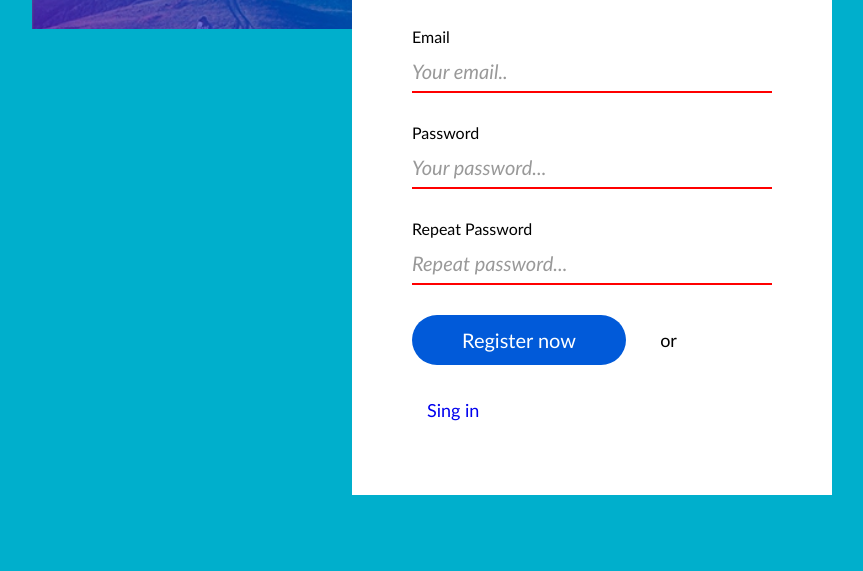
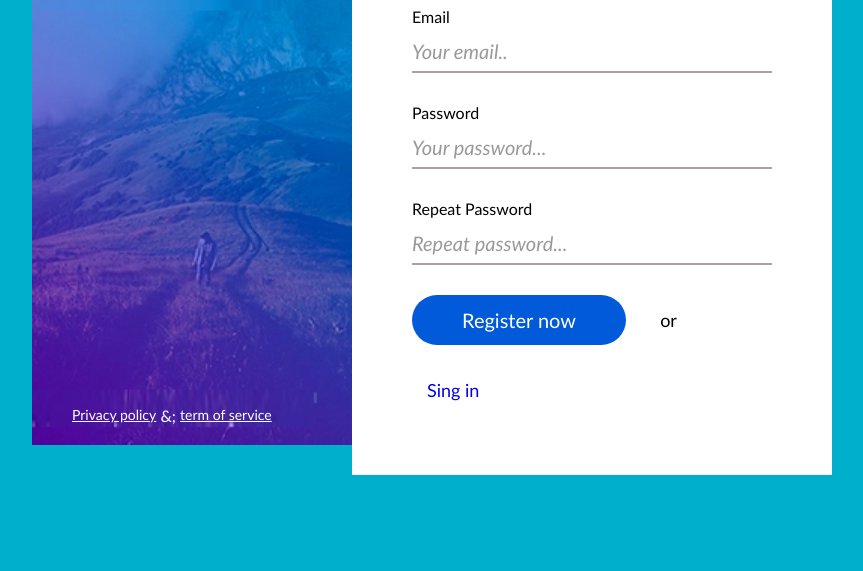
Before and after one commit to GiedreSavickiene/sing-up, a website: page index.html in a window 1280 px wide. Shown: the part 229-800 px from the top of the page, without its empty margins (208-1071 px from the left). Drawn offline with Linux system fonts and the light colour scheme.

Commit message:
Left column "auto"

```diff
--- a/css/form.css
+++ b/css/form.css
@@ -26,7 +26,7 @@
     font-size: 20px;
     line-height: 40px;
     border: none;
-    border-bottom: 2px solid red;
+    border-bottom: 2px solid rgb(167, 161, 161);
 
 }
 
--- a/css/main.css
+++ b/css/main.css
@@ -12,21 +12,28 @@ body {
 .container{
     display: inline-block;
     width: 800px;
-    margin-top: 100px;
+    margin-top: 80px;
     margin-left: calc(50% - 400px);
+    position: relative;
 
 }
 .left-column {
     width: 40%;
     float: left;
     padding: 40px;
-    margin-top: 20px;
+
     background-color: #494eac;
     background-image: url(../img/hill.png);
     color: white;
     background-repeat: no-repeat ;
     background-position: center;
     background-size: cover;
+    position: absolute;
+    top: 30px;
+    bottom: 30px;
+
+
+
 
 
 }
@@ -41,7 +48,11 @@ body {
 }
 .bottom-links{
     display: inline-block;
-    width: 100%;
+
+    position: absolute;
+    bottom: 20px;
+    left: 40px;
+    right: 40px;
 
 }
 .bottom-links > .link{
@@ -56,7 +67,7 @@ body {
 
 .right-column {
     width: 60%;
-    float: left;
+    float: right;
     padding: 60px;
     background-color: white;
 
@@ -72,7 +83,7 @@ body {
     font-size: 35px;
     line-height: 54px;
     text-align: center;
-    background-color: red;
+
 }
 .right-column span{
     display: inline-block;
```
